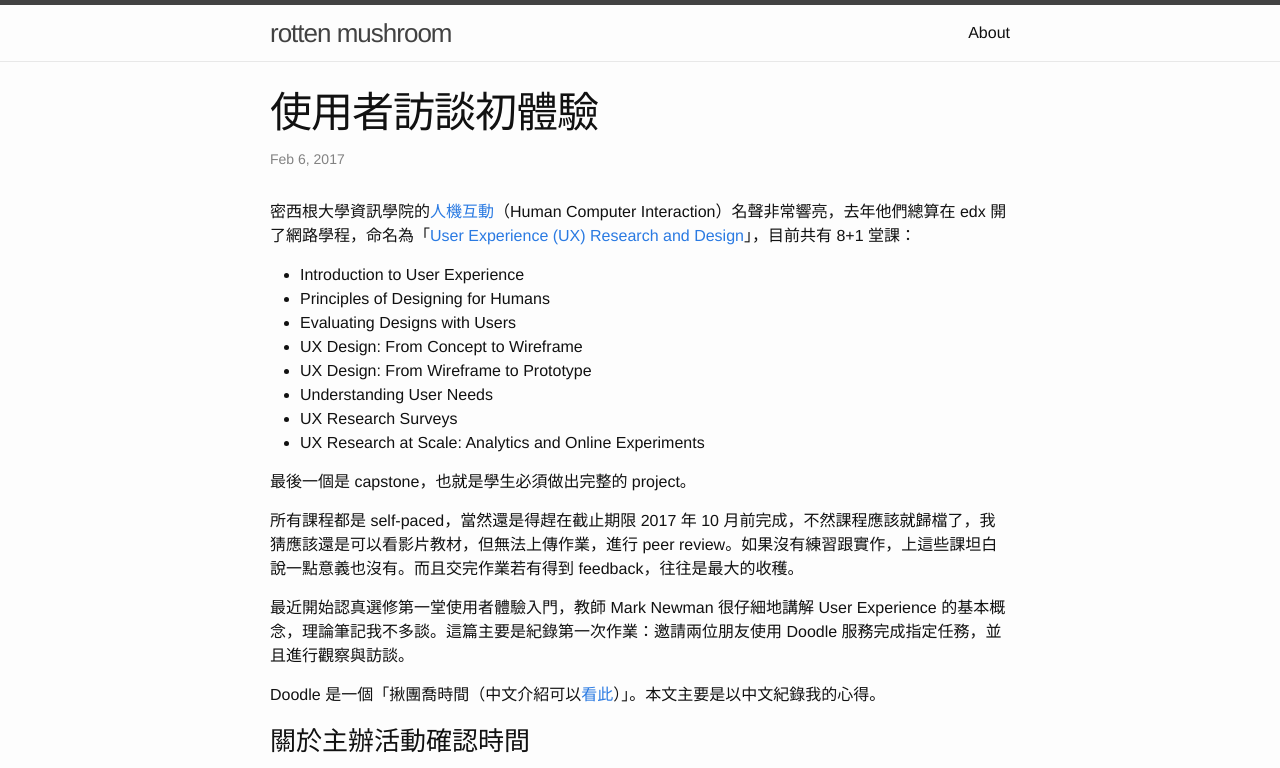
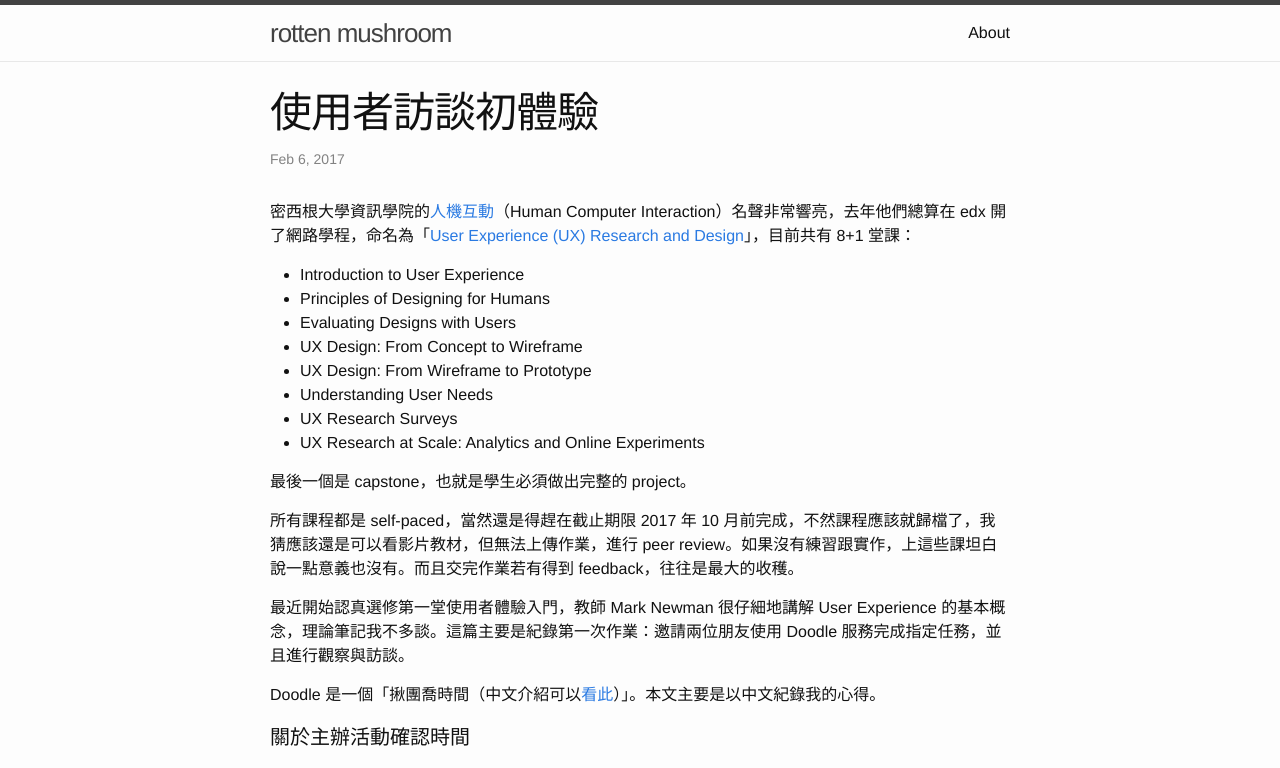
Before and after one commit to rottenmushroom/rotten-mushroom, a Jekyll site: the page built from _posts/2017-02-06-u-of-michigan-ux-course.markdown, in a window 1280 px wide. Shown: the top 768 px of the page. Built offline with Jekyll 4.4.1, drawn with Linux system fonts in a browser that asks for light colours.

```diff
--- a/_posts/2017-02-06-u-of-michigan-ux-course.markdown
+++ b/_posts/2017-02-06-u-of-michigan-ux-course.markdown
@@ -24,7 +24,7 @@ categories: course
 
 Doodle 是一個「揪團喬時間（中文介紹可以[看此](https://free.com.tw/doodle/)）」。本文主要是以中文紀錄我的心得。
 
-### 關於主辦活動確認時間
+#### 關於主辦活動確認時間
 
 大學時很常在 PTT 看到或使用這種回覆出席與否的格式（隨便搜尋的，如有不妥請通知我）：
 
@@ -34,7 +34,7 @@ Doodle 是一個「揪團喬時間（中文介紹可以[看此](https://free.com
 
 雖然有用，但還是很缺乏效率。所以有了 Doodle 這種讓所有參與者自己填寫時間，主揪不用再自虐的服務。
 
-### 初探 Doodle
+#### 初探 Doodle
 
 我的兩名受訪者都是<del>交際花</del>，一個月主揪 5687 次都不奇怪，請他們測試 Doodle 應該是很合適的對象。先說結論好了，他們都覺得 Doodle 的<b>概念</b>很好，想解決的問題有打到主揪們的心坎裡，但真正使用的過程卻是障礙重重，這服務沒走紅真的是有原因的。
 
```
